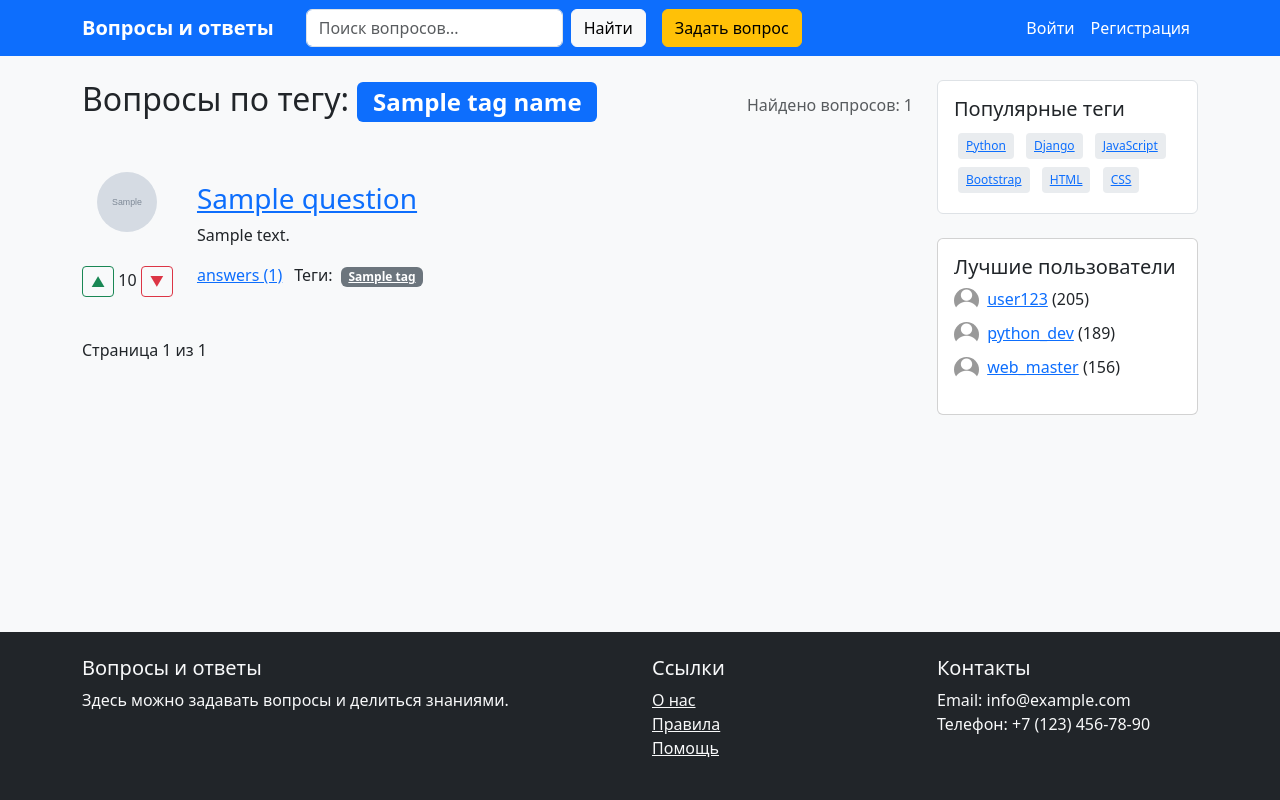
After one commit to pricolmen/WEB_DZ, a Django app: template questions/main/templates/questions_by_tag.html in a window 1280 px wide. The commit adds this page. Run offline with Django 3.2, Linux system fonts and the light colour scheme; the template is opened without the code that fills it: most values are stand-ins (such as "Sample title", 1, 10 or a date in 2020); grey boxes marked "Sample" are stand-in pictures; some libraries are stand-ins or nearby versions.

Commit message:
corrected the shortcomings after checking

```diff
--- a/questions/main/templates/base.html
+++ b/questions/main/templates/base.html
@@ -25,5 +25,6 @@
 
 
     <script src="{% static 'bootstrap-5.3.8-dist/js/bootstrap.bundle.min.js' %}"></script>
+    <script src="{% static 'script.js' %}"></script>
     {% block extra_js %}{% endblock %}
 </html>
--- a/questions/main/templates/includes/sidebar.html
+++ b/questions/main/templates/includes/sidebar.html
@@ -2,35 +2,31 @@
 <div class="sidebar-block">
     <h5>Популярные теги</h5>
     <div class="popular-tags">
-        <span class="tag">Python</span>
-        <span class="tag">Django</span>
-        <span class="tag">JavaScript</span>
-        <span class="tag">Bootstrap</span>
-        <span class="tag">HTML</span>
-        <span class="tag">CSS</span>
-        <span class="tag">Базы данных</span>
-        <span class="tag">Алгоритмы</span>
+        <a href="{% url 'questions_by_tag' 'python' %}" class="tag">Python</a>
+        <a href="{% url 'questions_by_tag' 'django' %}" class="tag">Django</a>
+        <a href="{% url 'questions_by_tag' 'javascript' %}" class="tag">JavaScript</a>
+        <a href="{% url 'questions_by_tag' 'bootstrap' %}" class="tag">Bootstrap</a>
+        <a href="{% url 'questions_by_tag' 'html' %}" class="tag">HTML</a>
+        <a href="{% url 'questions_by_tag' 'css' %}" class="tag">CSS</a>
     </div>
 </div>
 
-<div class="sidebar-block">
-    <h5>Лучшие пользователи</h5>
+<div class="sidebar-widget card">
+    <div class="card-body">
+        <h5 class="card-title">Лучшие пользователи</h5>
         <ul class="list-unstyled">
             <li class="mb-2">
                 <img src="{% static 'components/user-profile-pic.webp' %}" class="rounded-circle me-1" alt="Аватар">
-            <a href="#">user123</a> (205)
+                <a href="{% url 'user_profile' 'user123' %}">user123</a> (205)
             </li>
             <li class="mb-2">
                 <img src="{% static 'components/user-profile-pic.webp' %}" class="rounded-circle me-1" alt="Аватар">
-            <a href="#">python_dev</a> (189)
+                <a href="{% url 'user_profile' 'python_dev' %}">python_dev</a> (189)
             </li>
             <li class="mb-2">
                 <img src="{% static 'components/user-profile-pic.webp' %}" class="rounded-circle me-1" alt="Аватар">
-            <a href="#">web_master</a> (156)
-        </li>
-        <li class="mb-2">
-            <img src="{% static 'components/user-profile-pic.webp' %}" class="rounded-circle me-1" alt="Аватар">
-            <a href="#">coder42</a> (134)
+                <a href="{% url 'user_profile' 'web_master' %}">web_master</a> (156)
             </li>
         </ul>
     </div>
+</div>
--- a/questions/main/templates/question.html
+++ b/questions/main/templates/question.html
@@ -22,7 +22,7 @@
                     <p class="question__description">{{ question.description }}</p>
                     <div class="question__tags mb-3">
                         {% for tag in question.tags %}
-                        <span class="badge bg-primary">{{ tag }}</span>
+                        <a href="{% url 'questions_by_tag' tag %}" class="badge bg-primary">{{ tag }}</a>
                         {% endfor %}
                     </div>
                     <small class="text-muted">
--- /dev/null
+++ b/questions/main/templates/questions_by_tag.html
@@ -0,0 +1,76 @@
+{% extends 'base.html' %}
+{% load static %}
+
+{% block title %}Вопросы по тегу "{{ tag_name }}" - Вопросы и ответы{% endblock %}
+
+{% block content %}
+<div class="container mt-4">
+    <div class="row">
+        <main class="col-lg-9">
+            <div class="d-flex justify-content-between align-items-center mb-4">
+                <h2>Вопросы по тегу: <span class="badge bg-primary">{{ tag_name }}</span></h2>
+                <span class="text-muted">Найдено вопросов: {{ questions_count }}</span>
+            </div>
+
+            {% if page_obj %}
+                <div class="questions__content">
+                    {% for question in page_obj %}
+                    <div class="question__root">
+                        <div class="question__aside">
+                            <img src="{% static question.author_avatar %}" alt="Аватар" class="question__image">
+                            <div class="question__votes">
+                                <button class="btn btn-sm btn-outline-success">▲</button>
+                                <span class="vote-count">{{ question.votes }}</span>
+                                <button class="btn btn-sm btn-outline-danger">▼</button>
+                            </div>
+                        </div>
+                        <div class="question__content">
+                            <h3 class="question__header">
+                                <a href="{% url 'question' question.id %}">{{ question.title }}</a>
+                            </h3>
+                            <p class="question__description">{{ question.description }}</p>
+                            <div class="question__footer">
+                                <a href="{% url 'question' question.id %}" class="question__answers">
+                                    answers ({{ question.answers_count }})
+                                </a>
+                                <div class="question__tags">
+                                    <span class="question__subtitle">Теги:</span>
+                                    <div class="question__tags__list">
+                                        {% for tag in question.tags %}
+                                        <a href="{% url 'questions_by_tag' tag %}" class="badge bg-secondary">{{ tag }}</a>
+                                        {% endfor %}
+                                    </div>
+                                </div>
+                            </div>
+                        </div>
+                    </div>
+                    {% endfor %}
+                </div>
+
+                <!-- Пагинация -->
+            <div class="pagination mt-4 d-flex align-items-center gap-3">
+                {% if page_obj.has_previous %}
+                    <a href="?page={{ page_obj.previous_page_number }}" class="btn btn-outline-primary">« Назад</a>
+                {% endif %}
+
+                <span class="">Страница {{ page_obj.number }} из {{ page_obj.paginator.num_pages }}</span>
+
+                {% if page_obj.has_next %}
+                    <a href="?page={{ page_obj.next_page_number }}" class="btn btn-outline-primary">Дальше »</a>
+                {% endif %}
+            </div>
+            {% else %}
+                <div class="alert alert-info">
+                    <h4>Вопросов не найдено</h4>
+                    <p>Пока нет вопросов с тегом "{{ tag_name }}".</p>
+                    <a href="{% url 'index' %}" class="btn btn-primary">Вернуться на главную</a>
+                </div>
+            {% endif %}
+        </main>
+
+        <aside class="col-lg-3">
+            {% include 'includes/sidebar.html' %}
+        </aside>
+    </div>
+</div>
+{% endblock %}
--- a/questions/main/urls.py
+++ b/questions/main/urls.py
@@ -11,4 +11,6 @@ urlpatterns = [
     path('signup/', views.signup_view, name='signup'),
     path('logout/', views.logout_view, name='logout'),
     path('profile/', views.profile, name='profile'),
+    path('tag/<str:tag_name>/', views.questions_by_tag, name='questions_by_tag'),
+    path('user/<str:username>/', views.user_profile, name='user_profile'),
 ]
--- a/questions/questions/urls.py
+++ b/questions/questions/urls.py
@@ -18,12 +18,18 @@ from django.contrib import admin
 from django.urls import path, include
 from django.conf import settings
 from django.conf.urls.static import static
+from django.conf.urls import handler404, handler500, handler400
 
 urlpatterns = [
     path('admin/', admin.site.urls),
     path("", include("main.urls"),)
 ]
 
+# Обработчики ошибок
+handler404 = 'main.views.custom_404'
+handler500 = 'main.views.custom_500'
+handler400 = 'main.views.custom_400'
+
 if settings.DEBUG:
     urlpatterns += static(settings.STATIC_URL, document_root=settings.STATIC_ROOT)
     urlpatterns += static(settings.MEDIA_URL, document_root=settings.MEDIA_ROOT)
```
Also changed, not shown: questions/main/templates/HttpErrors/400.html (added, +27 -0 lines), questions/main/templates/HttpErrors/404.html (added, +27 -0 lines), questions/main/templates/HttpErrors/500.html (added, +23 -0 lines), questions/main/templates/index.html (+4 -4 lines), questions/main/templates/user_profile.html (added, +36 -0 lines), questions/main/views.py (+71 -20 lines), questions/main/manage.py (renamed from questions/manage.py), questions/main/static/script.js (added). Lines whose indentation alone changed are shown as unchanged.
